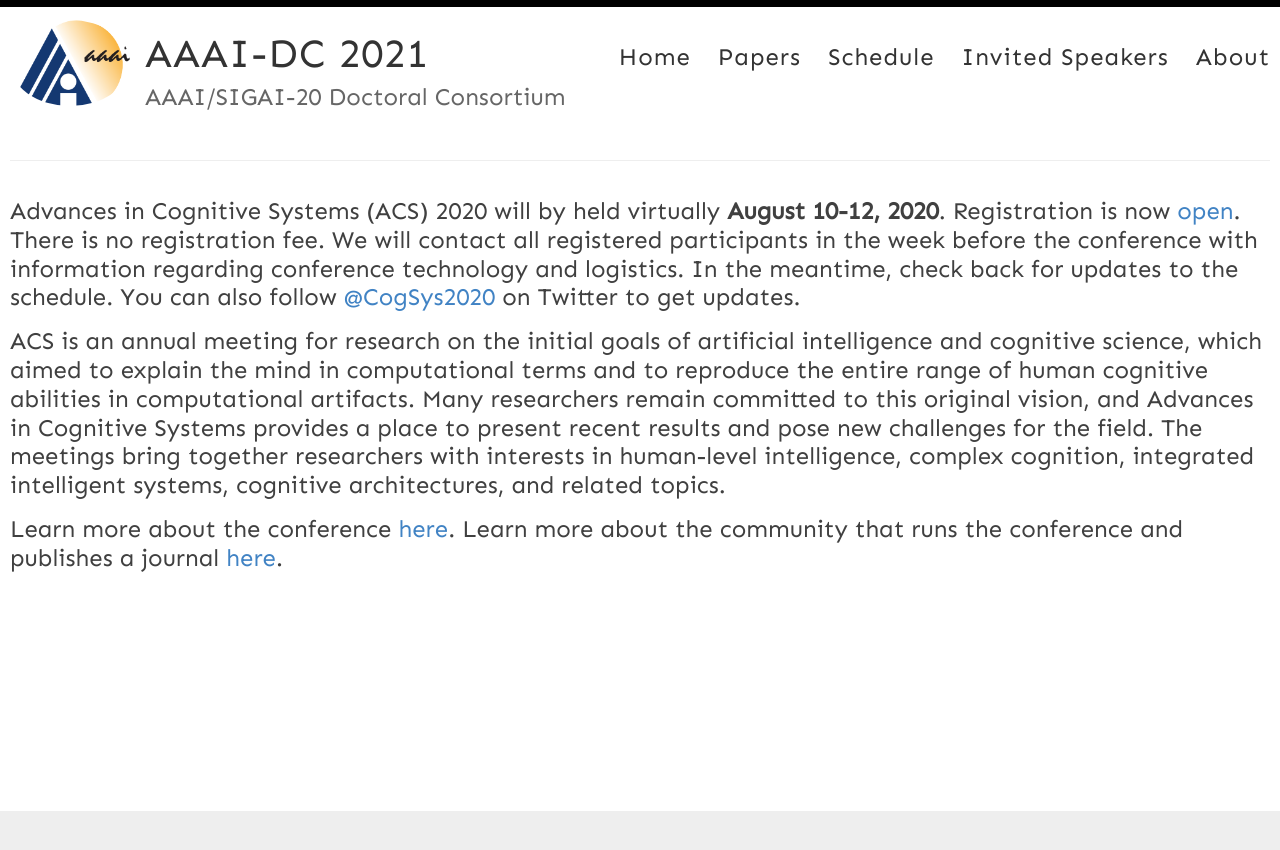
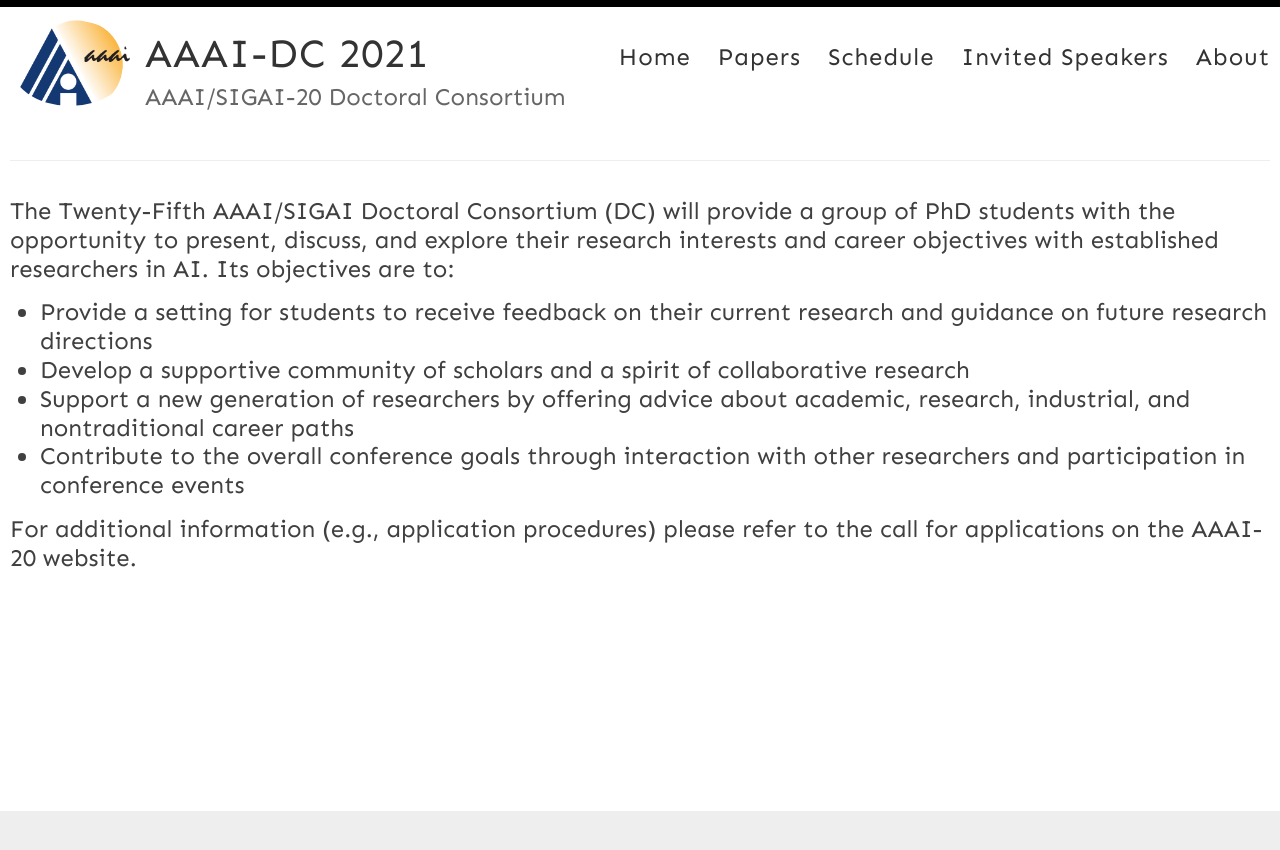
Before and after one commit to anna-reali/dc2021, a Jekyll site: the page built from index.md, in a window 1280 px wide. Shown: the top 850 px of the page. Built offline with Jekyll 4.4.1, drawn with Linux system fonts in a browser that asks for light colours.

Commit message:
Update index.md

```diff
--- a/index.md
+++ b/index.md
@@ -3,8 +3,10 @@ layout: page
 permalink: /
 ---
 
-Advances in Cognitive Systems (ACS) 2020 will by held virtually **August 10-12, 2020**. Registration is now [open](https://docs.google.com/forms/d/e/1FAIpQLScSjkOpmMFlC4ky0EJuMif9MkNUTDM8i5paJ4Q3SmAl6Rh9hQ/viewform?vc=0&c=0&w=1). There is no registration fee. We will contact all registered participants in the week before the conference with information regarding conference technology and logistics. In the meantime, check back for updates to the schedule. You can also follow [@CogSys2020](https://twitter.com/CogSys2020) on Twitter to get updates.
+The Twenty-Fifth AAAI/SIGAI Doctoral Consortium (DC) will provide a group of PhD students with the opportunity to present, discuss, and explore their research interests and career objectives with established researchers in AI. Its objectives are to:
+- Provide a setting for students to receive feedback on their current research and guidance on future research directions
+- Develop a supportive community of scholars and a spirit of collaborative research
+- Support a new generation of researchers by offering advice about academic, research, industrial, and nontraditional career paths
+- Contribute to the overall conference goals through interaction with other researchers and participation in conference events
 
-ACS is an annual meeting for research on the initial goals of artificial intelligence and cognitive science, which aimed to explain the mind in computational terms and to reproduce the entire range of human cognitive abilities in computational artifacts. Many researchers remain committed to this original vision, and Advances in Cognitive Systems provides a place to present recent results and pose new challenges for the field. The meetings bring together researchers with interests in human-level intelligence, complex cognition, integrated intelligent systems, cognitive architectures, and related topics.
-
-Learn more about the conference [here](http://www.cogsys.org/conference/2020/). Learn more about the community that runs the conference and publishes a journal [here](http://cogsys.org/).
+For additional information (e.g., application procedures) please refer to the call for applications on the AAAI-20 website.
```
